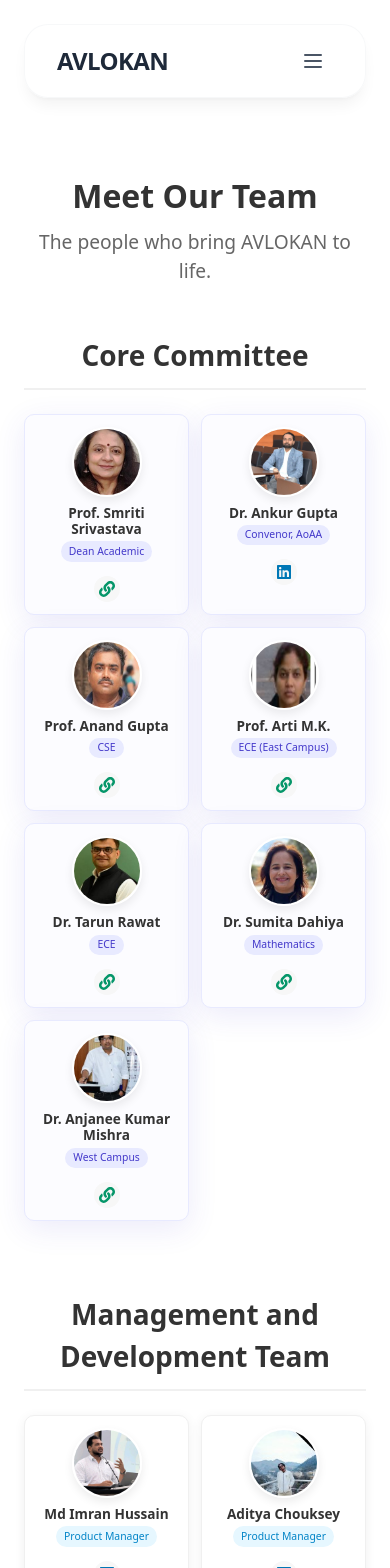
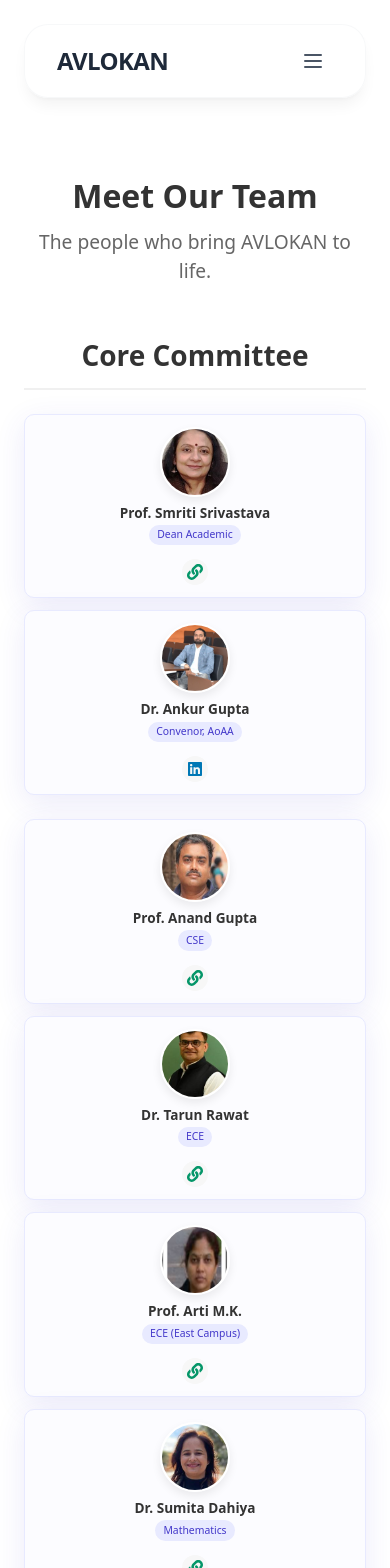
Before and after one commit to avlokan-nsut/nptelize, a React (Vite) app in the folder frontend/: page /developers in a window 390 px wide. Shown: the top 1568 px of the page. Built offline with nearby package versions, Linux system fonts and the light colour scheme; no server answers.

Commit message:
required changes on developers page.

```diff
--- a/frontend/src/components/Developers.css
+++ b/frontend/src/components/Developers.css
@@ -26,9 +26,6 @@
   margin-right: auto;
 }
 
-/* Removed filter tabs */
-
-/* Section titles */
 .team-section {
   margin-bottom: 3rem;
 }
@@ -50,7 +47,6 @@
   text-align: center;
 }
 
-/* Developer grid */
 .developers-grid {
   display: grid;
   grid-template-columns: repeat(3, 1fr);
@@ -58,14 +54,20 @@
   justify-items: center;
 }
 
+/* Leadership grids: customize for top 2 and others 3/row */
 .leadership-grid {
   display: grid;
-  grid-template-columns: repeat(3, 1fr);
   gap: 1rem;
   justify-items: center;
 }
+.top-leadership {
+  grid-template-columns: repeat(2, 1fr);
+  margin-bottom: 1.5rem;
+}
+.others-leadership {
+  grid-template-columns: repeat(3, 1fr);
+}
 
-/* Developer cards */
 .developer-card {
   background-color: white;
   border-radius: 10px;
@@ -150,7 +152,6 @@
   color: #059669;
 }
 
-/* Social links */
 .social-links {
   display: flex;
   gap: 0.5rem;
@@ -180,28 +181,32 @@
 }
 
 /* Responsive adjustments */
+@media (max-width: 1024px) {
+  .team-sections-wrapper {
+    grid-template-columns: 1fr;
+    gap: 2rem;
+  }
+}
+
 @media (max-width: 768px) {
   .developers-container {
     padding: 1.5rem;
   }
-
   .developers-title {
     font-size: 2.5rem;
   }
-
   .team-sections-wrapper {
     grid-template-columns: 1fr;
     gap: 2rem;
   }
-
   .developers-grid {
     grid-template-columns: repeat(2, 1fr);
-    gap: 0.875rem;
   }
-
-  .leadership-grid {
+  .top-leadership {
     grid-template-columns: repeat(2, 1fr);
-    gap: 0.875rem;
+  }
+  .others-leadership {
+    grid-template-columns: repeat(2, 1fr);
   }
 }
 
@@ -209,37 +214,31 @@
   .developers-title {
     font-size: 2rem;
   }
-
   .team-sections-wrapper {
     grid-template-columns: 1fr;
     gap: 1.5rem;
   }
-
-  .developers-grid {
-    grid-template-columns: repeat(2, 1fr);
+  .developers-grid,
+  .others-leadership {
+    grid-template-columns: repeat(1, 1fr);
     gap: 0.75rem;
   }
-
-  .leadership-grid {
-    grid-template-columns: repeat(2, 1fr);
+  .top-leadership {
+    grid-template-columns: 1fr;
     gap: 0.75rem;
   }
-
   .developer-card {
     padding: 0.75rem;
     max-width: 100%;
   }
-
   .developer-image-container {
     width: 70px;
     height: 70px;
     margin-bottom: 0.5rem;
   }
-
   .developer-name {
     font-size: 0.85rem;
   }
-
   .developer-role {
     font-size: 0.65rem;
     padding: 0.15rem 0.5rem;
--- a/frontend/src/components/Developers.tsx
+++ b/frontend/src/components/Developers.tsx
@@ -6,7 +6,7 @@
     id: number;
     name: string;
     role: string;
-    extra?:string
+    extra?: string;
     category: "professor" | "product_manager" | "developer";
     linkedinUrl?: string;
     websiteUrl?: string;
@@ -39,20 +39,20 @@
         imageUrl: "/Team/Anand-sir.png",
     },
     {
+        id: 105,
+        name: "Dr. Tarun Rawat",
+        role: "ECE",
+        category: "professor",
+        websiteUrl: "https://www.nsut.ac.in/en/node/271",
+        imageUrl: "/Team/Tarun-sir.png",
+    },
+    {
         id: 104,
         name: "Prof. Arti M.K.",
         role: "ECE (East Campus)",
         category: "professor",
         websiteUrl: "https://www.nsut.ac.in/en/node/852",
         imageUrl: "/Team/Arti-mam.png",
-    },
-    {
-        id: 105,
-        name: "Dr. Tarun Rawat",
-        role: "ECE",
-        category: "professor",
-        websiteUrl: "https://www.nsut.ac.in/en/node/271",
-        imageUrl: "/Team/Tarun-sir.png",
     },
     {
         id: 106,
@@ -70,14 +70,14 @@
         websiteUrl: "https://www.nsut.ac.in/en/node/1427",
         imageUrl: "/Team/Anjanee-sir.png",
     },
+    // ... managers and developers ...
     {
         id: 2,
         name: "Md Imran Hussain",
         role: "Product Manager",
         category: "product_manager",
         linkedinUrl: "https://www.linkedin.com/in/md-imran-hussain-8139a48b/",
-        imageUrl:
-            "/Team/imran-sir.jpg"
+        imageUrl: "/Team/imran-sir.jpg",
     },
     {
         id: 11,
@@ -85,8 +85,7 @@
         role: "Product Manager",
         category: "product_manager",
         linkedinUrl: "https://www.linkedin.com/in/aditya-chouksey-0b6b70239/",
-        imageUrl:
-            "/Team/Aditya-sir.jpg"
+        imageUrl: "/Team/Aditya-sir.jpg",
     },
     {
         id: 3,
@@ -94,8 +93,7 @@
         role: "Developer",
         category: "developer",
         linkedinUrl: "https://www.linkedin.com/in/ocean-lakra-6014b0253/",
-        imageUrl:
-            "/Team/Ocean.jpg",
+        imageUrl: "/Team/Ocean.jpg",
     },
     {
         id: 4,
@@ -103,18 +101,16 @@
         role: "Developer",
         category: "developer",
         linkedinUrl: "https://www.linkedin.com/in/madhavarora03/",
-        imageUrl:
-            "/Team/madhav.jpg",
+        imageUrl: "/Team/madhav.jpg",
     },
     {
         id: 5,
         name: "Lakshay Gupta",
         role: "Developer",
-        extra : "Hope nothing breaks!",
+        extra: "Hope nothing breaks!",
         category: "developer",
         linkedinUrl: "https://www.linkedin.com/in/lakshay-gupta-529a1428a/",
-        imageUrl:
-            "/Team/lakshay.jpg",
+        imageUrl: "/Team/lakshay.jpg",
     },
     {
         id: 6,
@@ -123,8 +119,7 @@
         extra: "I speak JSON",
         category: "developer",
         linkedinUrl: "https://www.linkedin.com/in/shrey-singh7/",
-        imageUrl:
-            "/Team/shrey.jpg",
+        imageUrl: "/Team/shrey.jpg",
     },
     {
         id: 7,
@@ -132,8 +127,7 @@
         role: "Developer",
         category: "developer",
         linkedinUrl: "https://www.linkedin.com/in/shivam-mishra-67671a17a/",
-        imageUrl:
-            "/Team/Shivam.png",
+        imageUrl: "/Team/Shivam.png",
     },
     {
         id: 8,
@@ -141,8 +135,7 @@
         role: "Developer",
         category: "developer",
         linkedinUrl: "https://www.linkedin.com/in/greatnerve",
-        imageUrl:
-            "/Team/Dheeraj.jpg",
+        imageUrl: "/Team/Dheeraj.jpg",
     },
     {
         id: 9,
@@ -150,17 +143,15 @@
         role: "Developer",
         category: "developer",
         linkedinUrl: "https://www.linkedin.com/in/sujal-info/",
-        imageUrl:
-            "/Team/sujal.jpg",
+        imageUrl: "/Team/sujal.jpg",
     },
     {
         id: 10,
         name: "Pradeep Yadav",
         role: "Developer",
         category: "developer",
-        linkedinUrl: "https://www.linkedin.com/in/me-pradeep-yadav/",
-        imageUrl:
-            "/Team/pradeep.jpg",
+        linkedinUrl: "https://www.linkedin.com/in/me-pradeep/",
+        imageUrl: "/Team/pradeep.jpg",
     },
 ];
 
@@ -173,6 +164,14 @@
     );
     const devTeam = developers.filter((dev) => dev.category === "developer");
 
+    // New: Split professors
+    const topProfessors = professorTeam.filter(
+        (dev) => dev.name === "Prof. Smriti Srivastava" || dev.name === "Dr. Ankur Gupta"
+    );
+    const otherProfessors = professorTeam.filter(
+        (dev) => dev.name !== "Prof. Smriti Srivastava" && dev.name !== "Dr. Ankur Gupta"
+    );
+
     return (
         <div className="developers-container">
             <div>
@@ -182,20 +181,23 @@
                 </p>
             </div>
             <div className="team-sections-wrapper">
-                {professorTeam.length > 0 && (
+                {/* --- Core Committee --- */}
                 <div className="team-section">
                     <h2 className="section-title">Core Committee</h2>
-                        <div className="leadership-grid">
-                            {professorTeam.map((developer) => (
-                                <TeamMemberCard
-                                    key={developer.id}
-                                    developer={developer}
-                                />
+                    {/* Top two */}
+                    <div className="leadership-grid top-leadership">
+                        {topProfessors.map((developer) => (
+                            <TeamMemberCard key={developer.id} developer={developer} />
+                        ))}
+                    </div>
+                    {/* Others in groups of 3 */}
+                    <div className="leadership-grid others-leadership">
+                        {otherProfessors.map((developer) => (
+                            <TeamMemberCard key={developer.id} developer={developer} />
                         ))}
                     </div>
                 </div>
-                )}
-
+                {/* --- Management and Dev Team --- */}
                 {(devTeam.length > 0 || productManagers.length > 0) && (
                     <div className="team-section">
                         <h2 className="section-title">Management and Development Team</h2>
@@ -239,13 +241,11 @@
                     loading="lazy"
                 />
             </div>
-
             <div className="developer-info">
                 <h3 className="developer-name">{developer.name}</h3>
                 <span className={`developer-role ${developer.category}`}>
                     {developer.role}
                 </span>
-
                 <div className="social-links">
                     {developer.linkedinUrl && (
                         <a
@@ -269,7 +269,6 @@
                             <FaLink />
                         </a>
                     )}
-
                 </div>
                 {developer.extra && (
                     <p className="text-[8px] text-white">{developer.extra}</p>
```
Lines whose indentation alone changed are shown as unchanged.
